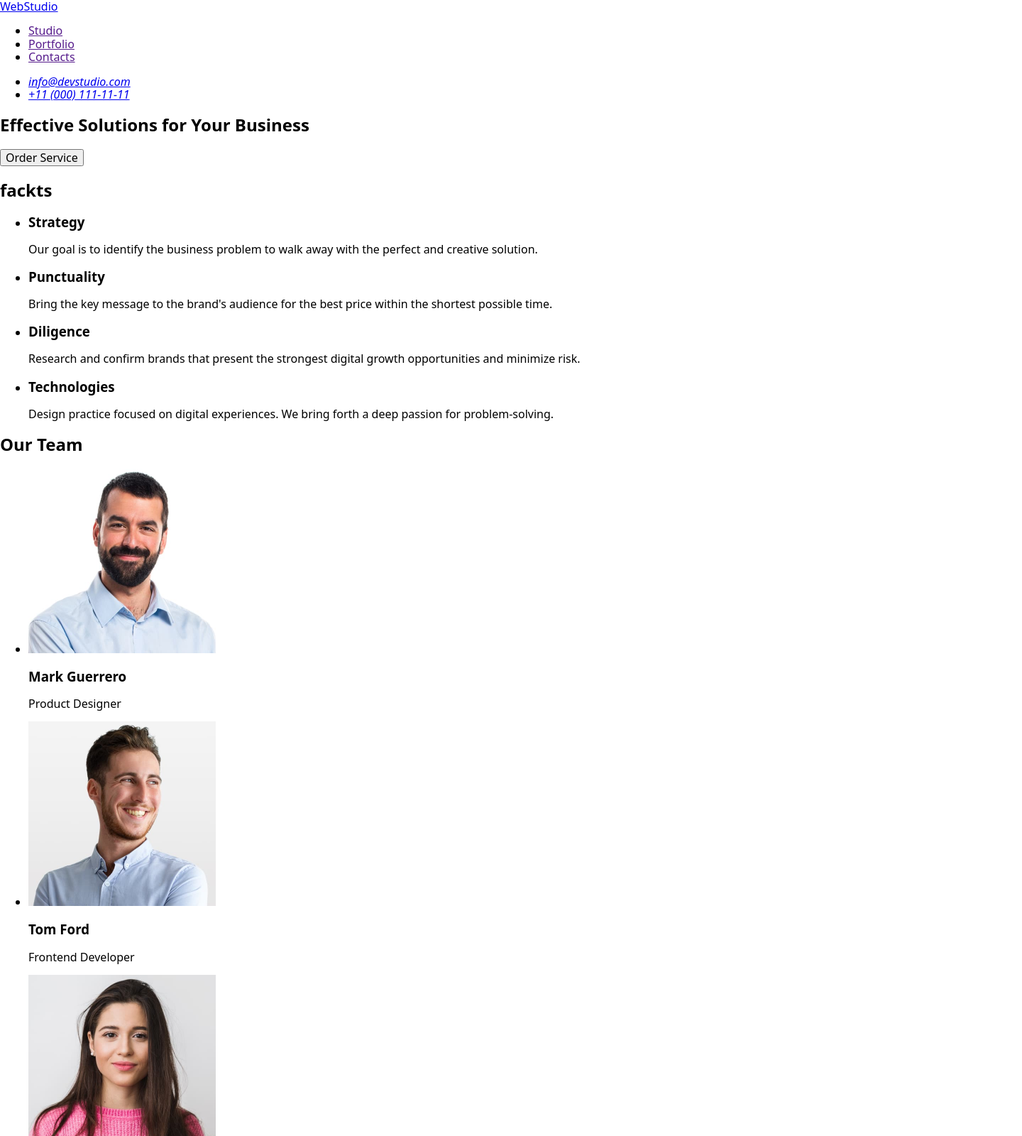
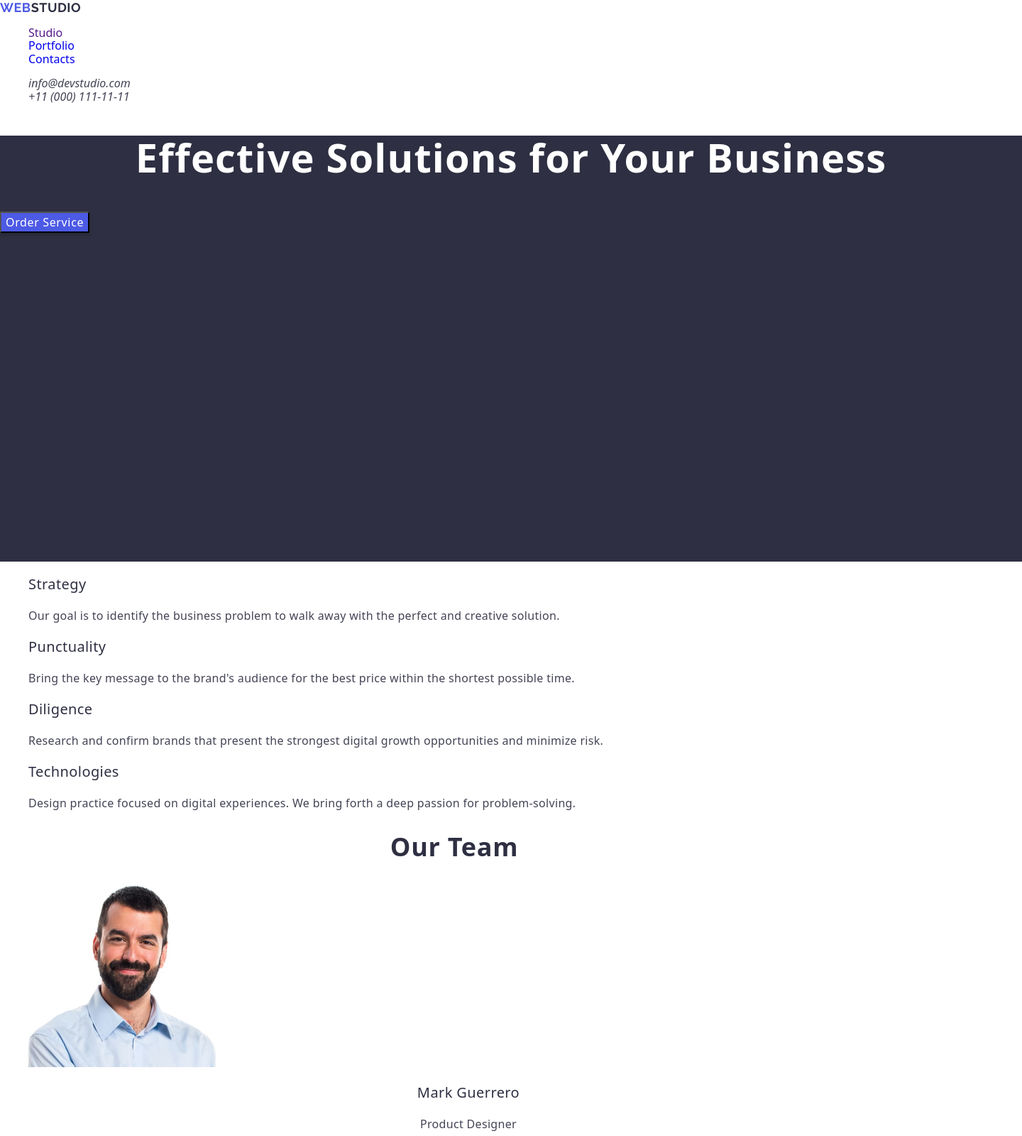
Before and after one commit to MihailShev/goit-markup-hw-02, a plain HTML site: page index.html in a window 1280 px wide. Shown: the top 1600 px of the page at 71% size, 1440 px wide, since content can reach past the window. Drawn offline with Linux system fonts and the light colour scheme; files whose address does not match are found by name.

Commit message:
add class snd style

```diff
--- a/css/styles.css
+++ b/css/styles.css
@@ -0,0 +1,164 @@
+body {
+  font-family: "Roboto", "Raleway" sans-serif;
+  background-color: #fff;
+  color: #434455;
+}
+
+.head-nav-link,
+.link,
+.list-addres,
+.head-nav-list-link,
+.list,
+.logo-link {
+  text-decoration: none;
+  list-style-type: none;
+}
+
+.black {
+  font-family: "Raleway", sans-serif;
+  font-weight: 700;
+  font-size: 18px;
+  line-height: 1.16667;
+  letter-spacing: 0.03em;
+  text-transform: uppercase;
+  color: #2e2f42;
+}
+
+.blue {
+  font-family: "Raleway", sans-serif;
+  font-weight: 700;
+  font-size: 18px;
+  line-height: 1.16667;
+  letter-spacing: 0.03em;
+  text-transform: uppercase;
+  color: #4d5ae5;
+}
+
+.white {
+  font-family: "Raleway", sans-serif;
+  font-weight: 700;
+  font-size: 18px;
+  line-height: 1.16667;
+  letter-spacing: 0.03em;
+  text-transform: uppercase;
+  color: #f4f4fd;
+}
+
+.head-nav-list-link {
+  color: #2e2f42;
+}
+
+.list-addres .link {
+  color: #434455;
+}
+
+.head-nav-list-link :hover :focus {
+  color: #404bbf;
+}
+
+.list-addres :hover :focus {
+  color: #404bbf;
+}
+
+.title {
+  width: 1440px;
+  height: 600px;
+  background-color: #2e2f42;
+}
+
+.main-title {
+  font-weight: 700;
+  font-size: 56px;
+  line-height: 1.07143;
+  letter-spacing: 0.02em;
+  text-align: center;
+  color: #fff;
+}
+
+.button {
+  cursor: pointer;
+  box-shadow: 0 4px 4px 0 rgba(0, 0, 0, 0.15);
+  background-color: #4d5ae5;
+  font-weight: 500;
+  font-size: 16px;
+  line-height: 1.5;
+  letter-spacing: 0.04em;
+  color: #fff;
+}
+
+.name-fact {
+  font-weight: 500;
+  font-size: 20px;
+  line-height: 1.2;
+  letter-spacing: 0.02em;
+  color: #2e2f42;
+}
+
+.fact {
+  font-size: 16px;
+  line-height: 1.5;
+  letter-spacing: 0.02em;
+}
+
+.page-title-team {
+  font-weight: 700;
+  font-size: 36px;
+  line-height: 1.11111;
+  letter-spacing: 0.02em;
+  text-align: center;
+  color: #2e2f42;
+}
+
+.name-team {
+  font-weight: 500;
+  font-size: 20px;
+  line-height: 1.2;
+  letter-spacing: 0.02em;
+  text-align: center;
+  color: #2e2f42;
+}
+
+.name-team-fact {
+  font-size: 16px;
+  line-height: 1.5;
+  letter-spacing: 0.02em;
+  text-align: center;
+  color: #434455;
+}
+
+.title-portfolio {
+  font-weight: 700;
+  font-size: 36px;
+  line-height: 1.11111;
+  letter-spacing: 0.02em;
+  text-align: center;
+  color: #2e2f42;
+}
+
+.name-portfoilo {
+  font-weight: 500;
+  font-size: 20px;
+  line-height: 1.2;
+  letter-spacing: 0.02em;
+  color: #2e2f42;
+}
+
+.name-portfoilo-paragraph {
+  font-size: 16px;
+  line-height: 1.5;
+  letter-spacing: 0.02em;
+  color: #434455;
+}
+
+.footr {
+  background-color: #2e2f42;
+  width: 1440px;
+  height: 312px;
+}
+
+.foort-paragraph {
+  font-size: 16px;
+  line-height: 1.5;
+  letter-spacing: 0.02em;
+  color: #f4f4fd;
+}
--- a/index.html
+++ b/index.html
@@ -3,68 +3,87 @@
   <head>
     <meta charset="UTF-8" />
     <meta name="viewport" content="width=device-width, initial-scale=1.0" />
-    <link rel="stylesheet" href="./css/styles.css" />
+    <!--Google Fonts-->
+    <link
+      href="https://fonts.googleapis.com/css2?family=Raleway:ital,wght@0,700;1,700&family=Roboto:wght@400;500;700&display=swap"
+      rel="stylesheet"
+    />
+    <!--Google Fonts end-->
+    <!--Normalize style-->
     <link
       rel="stylesheet"
       href="node_modules/modern-normalize/modern-normalize.css"
     />
-    <title>Document</title>
+    <!--Normalize style end-->
+    <link rel="stylesheet" href="./css/styles.css" />
+    <title>Site</title>
   </head>
   <body>
     <header>
-      <nav>
-        <a href="./index.html">WebStudio</a>
+      <nav class="head-nav">
+        <a href="./index.html" class="head-nav-link"
+          ><span class="logo"
+            ><span class="blue">Web</span
+            ><span class="black">Studio</span></span
+          ></a
+        >
 
-        <ul>
-          <li><a href="">Studio</a></li>
-          <li><a href="">Portfolio</a></li>
-          <li><a href="">Contacts</a></li>
+        <ul class="head-nav-list-link">
+          <li><a href="" class="link">Studio</a></li>
+          <li><a href="#Portfolio" class="link">Portfolio</a></li>
+          <li><a href="#Contact" class="link">Contacts</a></li>
         </ul>
       </nav>
 
       <address>
-        <ul>
-          <li><a href="mailto:info@devstudio.com">info@devstudio.com</a></li>
-          <li><a href="tel:+110001111111">+11 (000) 111-11-11</a></li>
+        <ul class="list-addres">
+          <li>
+            <a href="mailto:info@devstudio.com" class="link"
+              >info@devstudio.com</a
+            >
+          </li>
+          <li>
+            <a href="tel:+110001111111" class="link">+11 (000) 111-11-11</a>
+          </li>
         </ul>
       </address>
     </header>
 
     <main>
-      <section>
-        <h1>Effective Solutions for Your Business</h1>
+      <section class="title">
+        <h1 class="main-title">Effective Solutions for Your Business</h1>
 
-        <button type="button">Order Service</button>
+        <button type="button" class="button">Order Service</button>
       </section>
 
       <section>
-        <h2>fackts</h2>
+        <h2><!--section facts--></h2>
 
-        <ul>
+        <ul class="list">
           <li>
-            <h3>Strategy</h3>
-            <p>
+            <h3 class="name-fact">Strategy</h3>
+            <p class="fact">
               Our goal is to identify the business problem to walk away with the
               perfect and creative solution.
             </p>
           </li>
           <li>
-            <h3>Punctuality</h3>
-            <p>
+            <h3 class="name-fact">Punctuality</h3>
+            <p class="fact">
               Bring the key message to the brand's audience for the best price
               within the shortest possible time.
             </p>
           </li>
           <li>
-            <h3>Diligence</h3>
-            <p>
+            <h3 class="name-fact">Diligence</h3>
+            <p class="fact">
               Research and confirm brands that present the strongest digital
               growth opportunities and minimize risk.
             </p>
           </li>
           <li>
-            <h3>Technologies</h3>
-            <p>
+            <h3 class="name-fact">Technologies</h3>
+            <p class="fact">
               Design practice focused on digital experiences. We bring forth a
               deep passion for problem-solving.
             </p>
@@ -73,9 +92,9 @@
       </section>
 
       <section>
-        <h2>Our Team</h2>
+        <h2 class="page-title-team">Our Team</h2>
 
-        <ul>
+        <ul class="list">
           <li>
             <img
               src="./img-team/Mark-Guerrero.jpg"
@@ -83,8 +102,8 @@
               width="264"
               height="260"
             />
-            <h3>Mark Guerrero</h3>
-            <p>Product Designer</p>
+            <h3 class="name-team">Mark Guerrero</h3>
+            <p class="name-team-fact">Product Designer</p>
           </li>
 
           <li>
@@ -94,8 +113,8 @@
               width="264"
               height="260"
             />
-            <h3>Tom Ford</h3>
-            <p>Frontend Developer</p>
+            <h3 class="name-team">Tom Ford</h3>
+            <p class="name-team-fact">Frontend Developer</p>
           </li>
 
           <li>
@@ -105,8 +124,8 @@
               width="264"
               height="260"
             />
-            <h3>Camila Garcia</h3>
-            <p>Marketing</p>
+            <h3 class="name-team">Camila Garcia</h3>
+            <p class="name-team-fact">Marketing</p>
           </li>
 
           <li>
@@ -116,15 +135,15 @@
               width="264"
               height="260"
             />
-            <h3>Daniel Wilson</h3>
-            <p>UI Designer</p>
+            <h3 class="name-team">Daniel Wilson</h3>
+            <p class="name-team-fact">UI Designer</p>
           </li>
         </ul>
       </section>
 
       <section>
-        <h2>Our Portfolio</h2>
-        <ul>
+        <h2 class="title-portfolio" id="Portfolio">Our Portfolio</h2>
+        <ul class="list">
           <li>
             <img
               src="/img-portfolio/site.jpg"
@@ -132,8 +151,8 @@
               width="360"
               height="300"
             />
-            <h3>Banking App</h3>
-            <p>App</p>
+            <h3 class="name-portfoilo">Banking App</h3>
+            <p class="name-portfoilo-paragraph">App</p>
           </li>
 
           <li>
@@ -143,8 +162,8 @@
               width="360"
               height="300"
             />
-            <h3>Cashless Payment</h3>
-            <p>Marketing</p>
+            <h3 class="name-portfoilo">Cashless Payment</h3>
+            <p class="name-portfoilo-paragraph">Marketing</p>
           </li>
 
           <li>
@@ -154,8 +173,8 @@
               width="360"
               height="300"
             />
-            <h3>Meditation App</h3>
-            <p>App</p>
+            <h3 class="name-portfoilo">Meditation App</h3>
+            <p class="name-portfoilo-paragraph">App</p>
           </li>
 
           <li>
@@ -165,8 +184,8 @@
               width="360"
               height="300"
             />
-            <h3>Taxi Service</h3>
-            <p>Marketing</p>
+            <h3 class="name-portfoilo">Taxi Service</h3>
+            <p class="name-portfoilo-paragraph">Marketing</p>
           </li>
 
           <li>
@@ -176,8 +195,8 @@
               width="360"
               height="300"
             />
-            <h3>Screen Illustrations</h3>
-            <p>Design</p>
+            <h3 class="name-portfoilo">Screen Illustrations</h3>
+            <p class="name-portfoilo-paragraph">Design</p>
           </li>
 
           <li>
@@ -187,17 +206,21 @@
               width="360"
               height="300"
             />
-            <h3>Online Courses</h3>
-            <p>Marketing</p>
+            <h3 class="name-portfoilo">Online Courses</h3>
+            <p class="name-portfoilo-paragraph">Marketing</p>
           </li>
         </ul>
       </section>
     </main>
 
-    <footer>
-      <a href="./index.html">WebStudio</a>
+    <footer class="footr" id="Contact">
+      <a href="./index.html" class="logo-link"
+        ><span class="logo"
+          ><span class="blue">Web</span><span class="white">Studio</span></span
+        ></a
+      >
 
-      <p>
+      <p class="foort-paragraph">
         Increase the flow of customers and sales for your business with digital
         marketing & growth solutions.
       </p>
```
